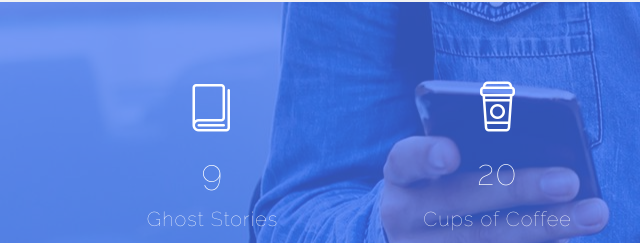
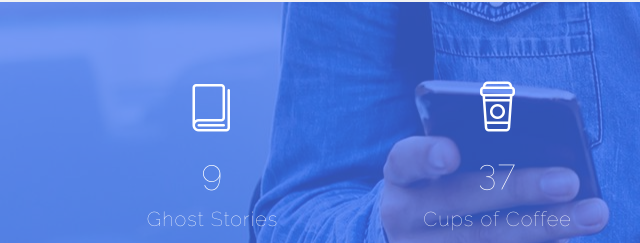
Before and after one commit to morsecodemedia/alexa-ghost-stories, a plain HTML site: page index.html in a window 1280 px wide. Shown: the part 2133-2376 px from the top of the page, 0-640 px from the left. Drawn offline with Linux system fonts and the light colour scheme.

Commit message:
updated coffee count

```diff
--- a/index.html
+++ b/index.html
@@ -229,7 +229,7 @@
                   <i class="lnr lnr-coffee-cup"></i>
                 </div>
                 <div class="fact-count">
-                  <h3><span class="counter">20</span></h3>
+                  <h3><span class="counter">37</span></h3>
                   <h4>Cups of Coffee</h4>
                 </div>
               </div>
```
